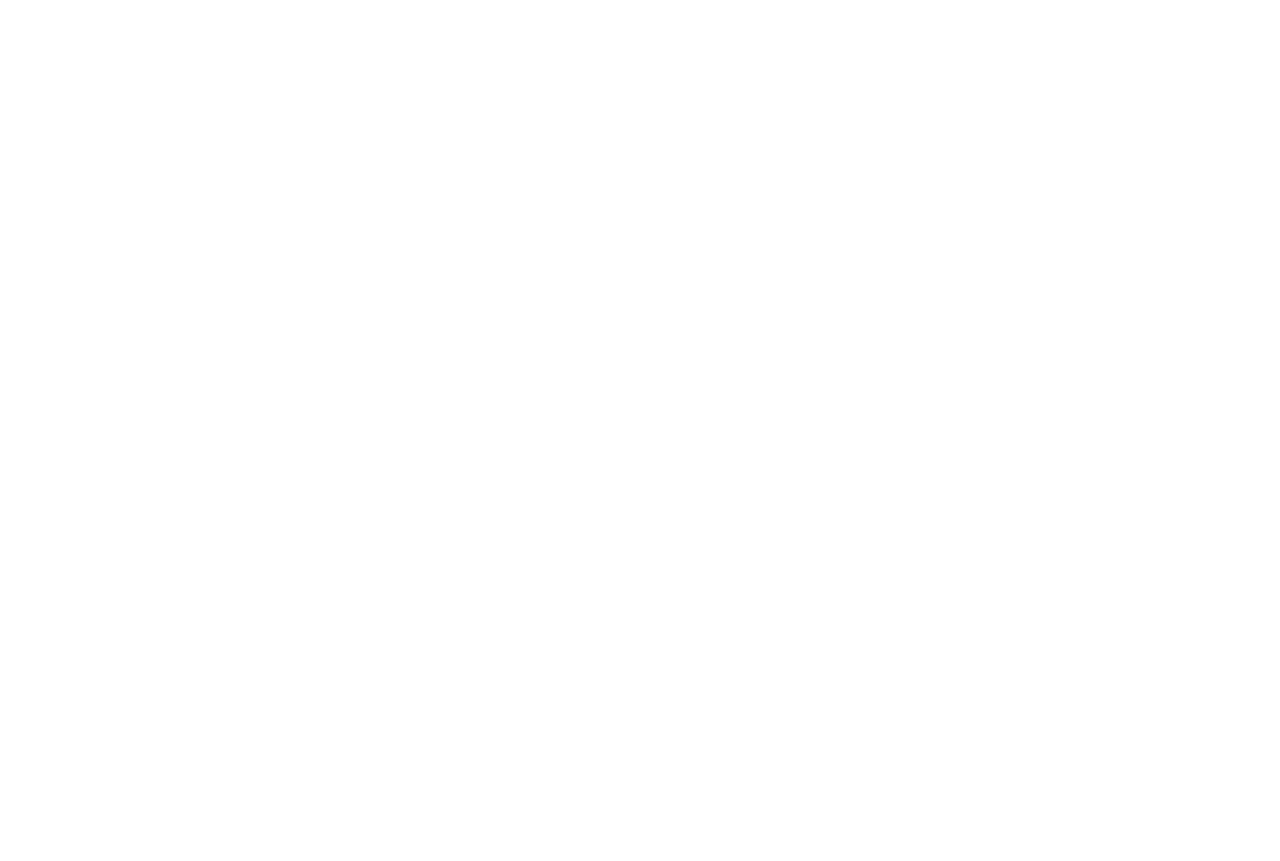
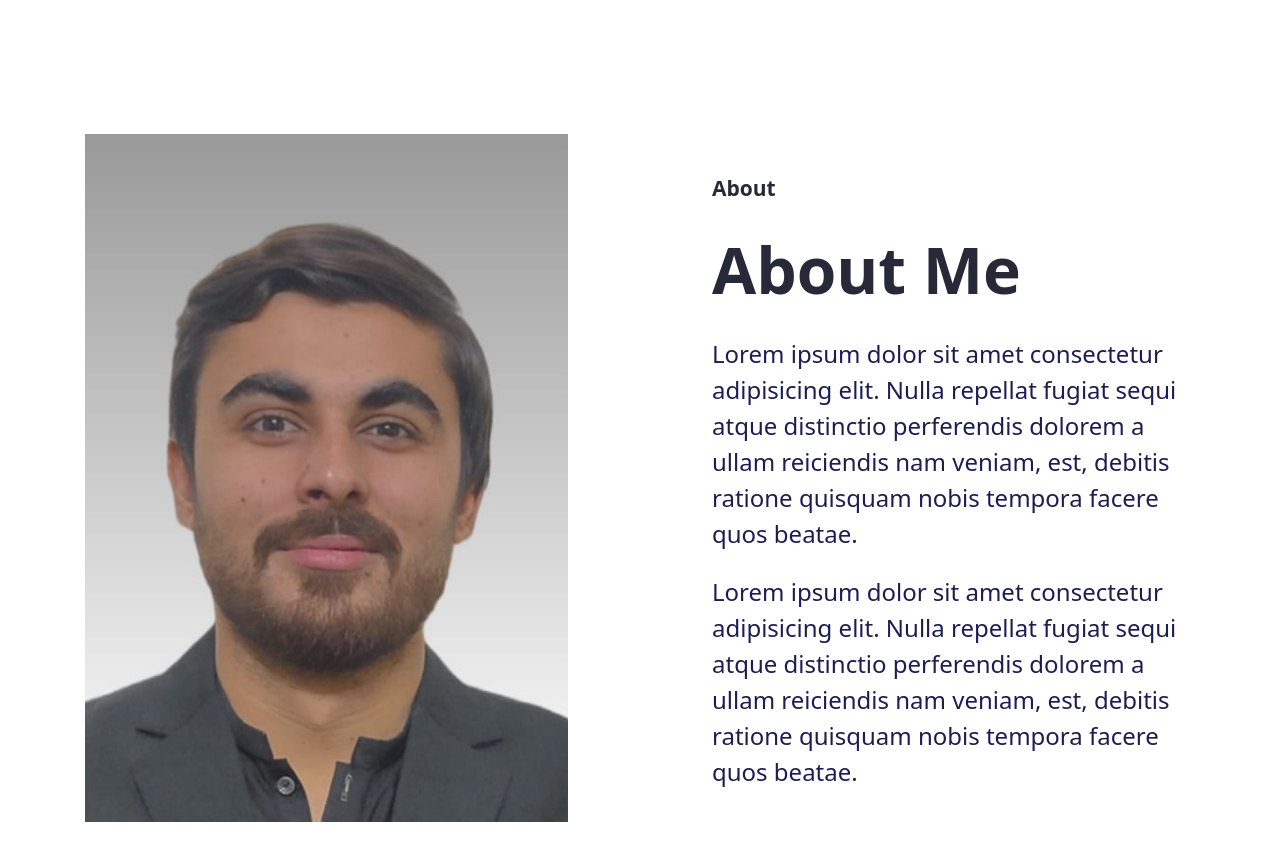
Before and after one commit to abdul191/ReactPortfolio, a React (Vite) app: page / in a window 1280 px wide. Shown: the part 2020-2881 px from the top of the page. Before the commit the page ends 2021 px from the top, so only its background shows below. Built offline with nearby package versions, Linux system fonts and the light colour scheme.

Commit message:
About Section Added

```diff
--- a/src/App.css
+++ b/src/App.css
@@ -262,5 +262,17 @@
 }
 .skillsSectionDescription{
     color: var(--black);
-
 }
+/* Skills End */
+/* AboutSection */
+.aboutSection{
+    display: grid;
+    padding: 133px 85px;
+    align-items: center;
+    gap:144px;
+    grid-template-columns: repeat(2, 1fr);
+}
+.aboutSectionImg > img{
+    width: 100%;
+    height: 100%;
+}
--- a/src/Pages/Home/AboutMe.jsx
+++ b/src/Pages/Home/AboutMe.jsx
@@ -0,0 +1,21 @@
+import Hero from "../../assets/images/hero.jpg"
+
+function AboutMe() {
+  return <section id="AboutMe" className="aboutSection">
+    <div className="aboutSectionImg">
+        <img src={Hero} alt="aboutMe" />
+    </div>
+    <div className="heroSectionContentBox aboutSectionBox">
+        <div className="heroSectionContent">
+            <p className="sectionTitle">
+                About
+            </p>
+            <h1 className="skillsSectionHeading">About Me</h1>
+            <p className="heroSectionDescription">Lorem ipsum dolor sit amet consectetur adipisicing elit. Nulla repellat fugiat sequi atque distinctio perferendis dolorem a ullam reiciendis nam veniam, est, debitis ratione quisquam nobis tempora facere quos beatae.</p>
+            <p className="heroSectionDescription">Lorem ipsum dolor sit amet consectetur adipisicing elit. Nulla repellat fugiat sequi atque distinctio perferendis dolorem a ullam reiciendis nam veniam, est, debitis ratione quisquam nobis tempora facere quos beatae.</p>
+        </div>
+    </div>
+  </section>;
+}
+
+export default AboutMe;
--- a/src/Pages/Home/HomeScreen/index.jsx
+++ b/src/Pages/Home/HomeScreen/index.jsx
@@ -1,11 +1,13 @@
 import HeroSections from "../HeroSections";
 import Skills from "../Skills";
+import AboutMe from "../AboutMe";
 
 function index() {
   return (
     <>
       <HeroSections />
       <Skills/>
+      <AboutMe/>
     </>
   );
 }
```
